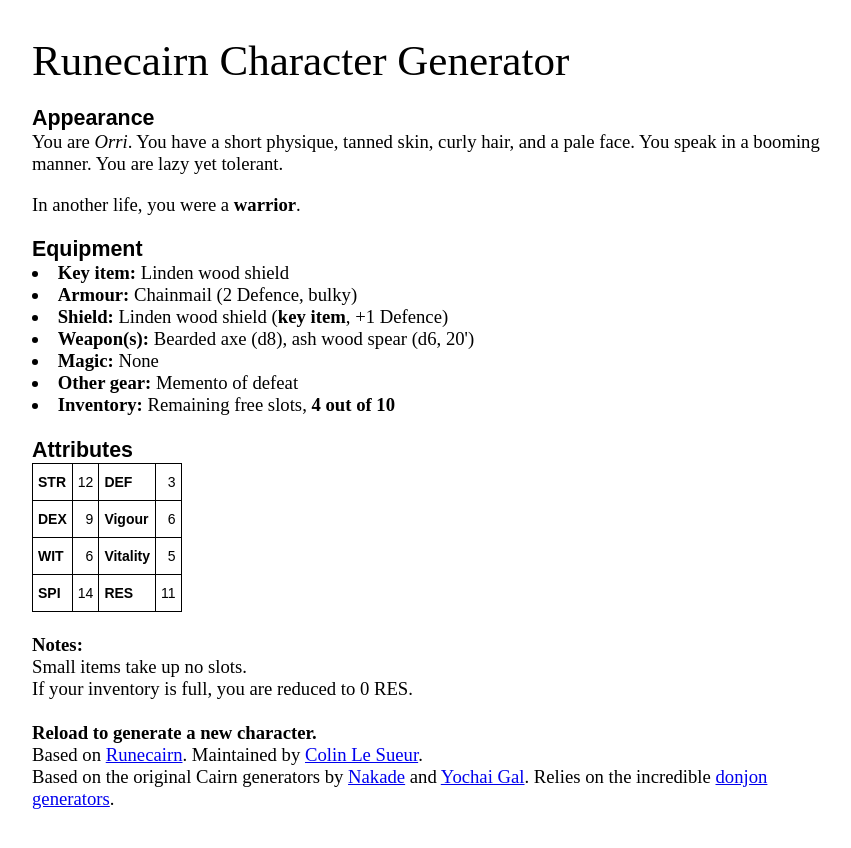
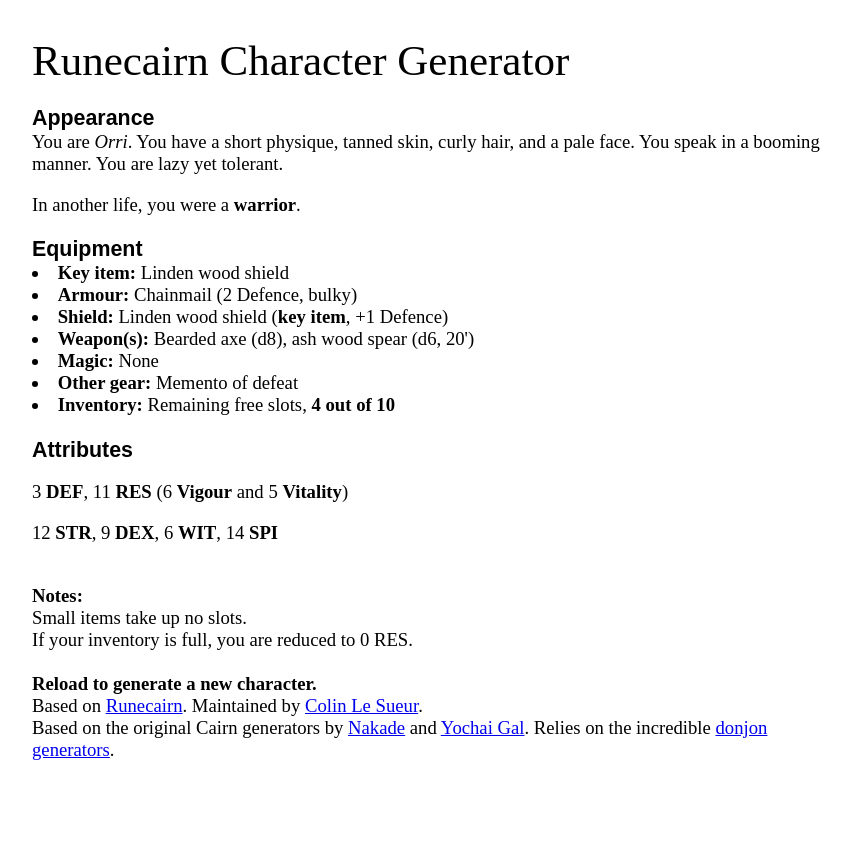
Before and after one commit to byodinsbeardrpg/byodinsbeardrpg.github.io, a Jekyll site: the page generator/index.html, which Jekyll copies as it is, in a window 1280 px wide. Shown: the top 848 px of the page, without its empty margins (208-1059 px from the left). Built offline with Jekyll 4.4.1, drawn with Linux system fonts in a browser that asks for light colours; some web fonts are replaced.

Commit message:
Update index.html

```diff
--- a/generator/index.html
+++ b/generator/index.html
@@ -15,43 +15,8 @@
       <h3>Appearance</h3>
 	  <span id="character"></span>
       <h3>Attributes</h3>
-      <style type="text/css">
-      .tg  {border-collapse:collapse;border-spacing:0;}
-      .tg td{border-color:black;border-style:solid;border-width:1px;font-family:Arial, sans-serif;font-size:14px;
-        overflow:hidden;padding:10px 5px;word-break:normal;}
-      .tg th{border-color:black;border-style:solid;border-width:1px;font-family:Arial, sans-serif;font-size:14px;
-        font-weight:normal;overflow:hidden;padding:10px 5px;word-break:normal;}
-      .tg .tg-1wig{font-weight:bold;text-align:left;vertical-align:top}
-      .tg .tg-0lax{text-align:right;vertical-align:top}
-      @media screen and (max-width: 767px) {.tg {width: auto !important;}.tg col {width: auto !important;}.tg-wrap {overflow-x: auto;-webkit-overflow-scrolling: touch;}}</style>
-      <div class="tg-wrap"><table class="tg">
-      <tbody>
-        <tr>
-          <td class="tg-1wig">STR</td>
-          <td class="tg-0lax" id="str"></td>
-          <td class="tg-1wig">DEF</td>
-          <td class="tg-0lax" id="defTotal"></td>
-        </tr>
-        <tr>
-          <td class="tg-1wig">DEX</td>
-          <td class="tg-0lax" id="dex"></td>
-          <td class="tg-1wig">Vigour</td>
-          <td class="tg-0lax" id="vig"></td>
-        </tr>
-        <tr>
-          <td class="tg-1wig">WIT</td>
-          <td class="tg-0lax" id="wit"></td>
-          <td class="tg-1wig">Vitality</td>
-          <td class="tg-0lax" id="vit"></td>
-        </tr>
-        <tr>
-          <td class="tg-1wig">SPI</td>
-          <td class="tg-0lax" id="spi"></td>
-          <td class="tg-1wig">RES</td>
-          <td class="tg-0lax" id="res"></td>
-        </tr>
-      </tbody>
-      </table></div>
+      <p style="font-family: Futura PT;color: #5e9ca0;"><span style="color: #000000;"><span id="defTotal">XX</span> <strong>DEF</strong>, <span id="res">XX</span> <strong>RES</strong> (<span id="vig">XX</span> <strong>Vigour</strong> and <span id="vit">XX</span> <strong>Vitality</strong>)</span></p>
+      <p style="font-family: Futura PT;color: #5e9ca0;"><span style="color: #000000;"><span id="str">XX</span> <strong>STR</strong>, <span id="dex">XX</span> <strong>DEX</strong>, <span id="wit">XX</span> <strong>WIT</strong>, <span id="spi">XX</span> <strong>SPI</strong></span></p>
         <br><b>Notes: </b><br>Small items take up no slots. <br>If your inventory is full, you are reduced to 0 RES.<br></li>
     </div>
     <script type="text/javascript" src="js/jquery-3.5.1.min.js"></script>
```
